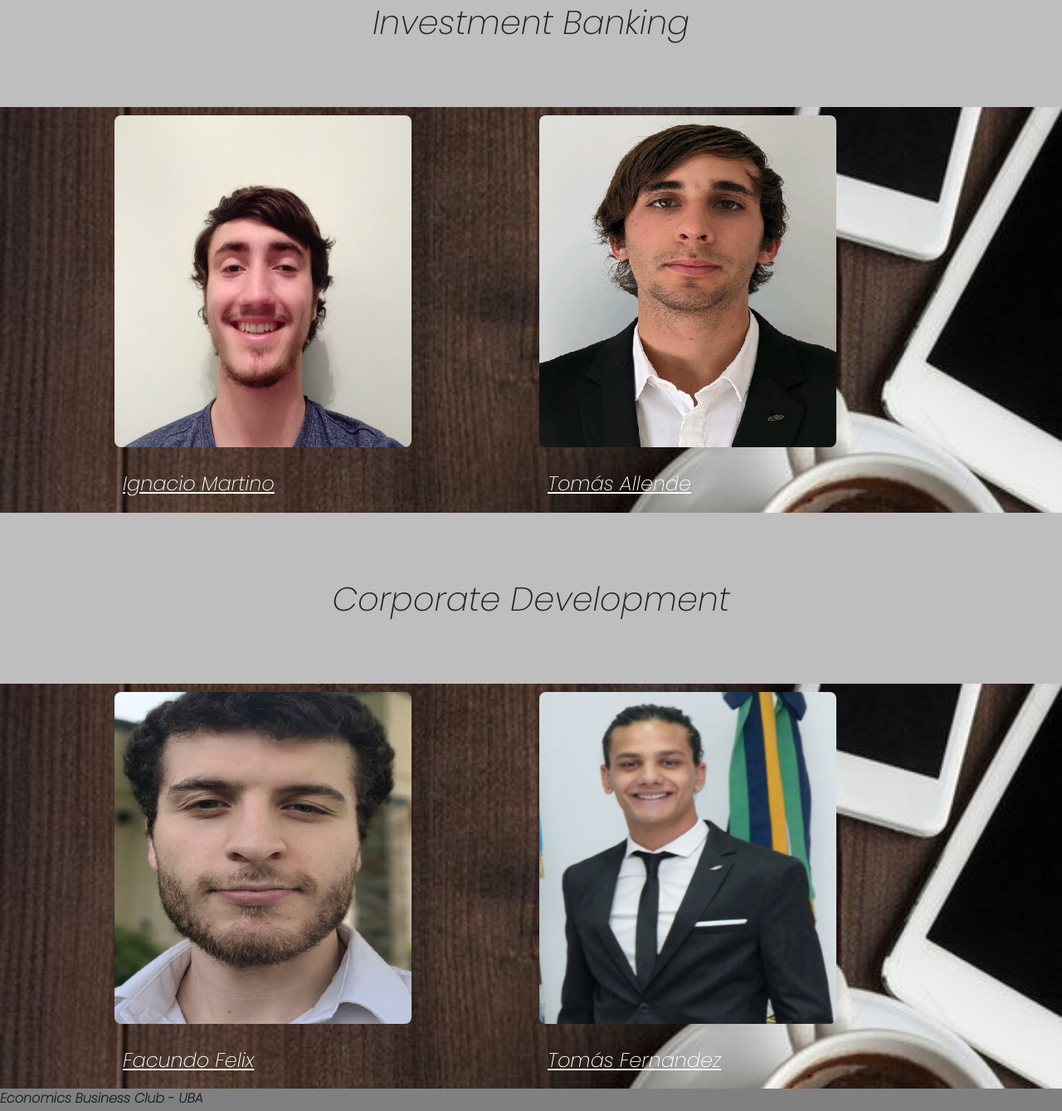
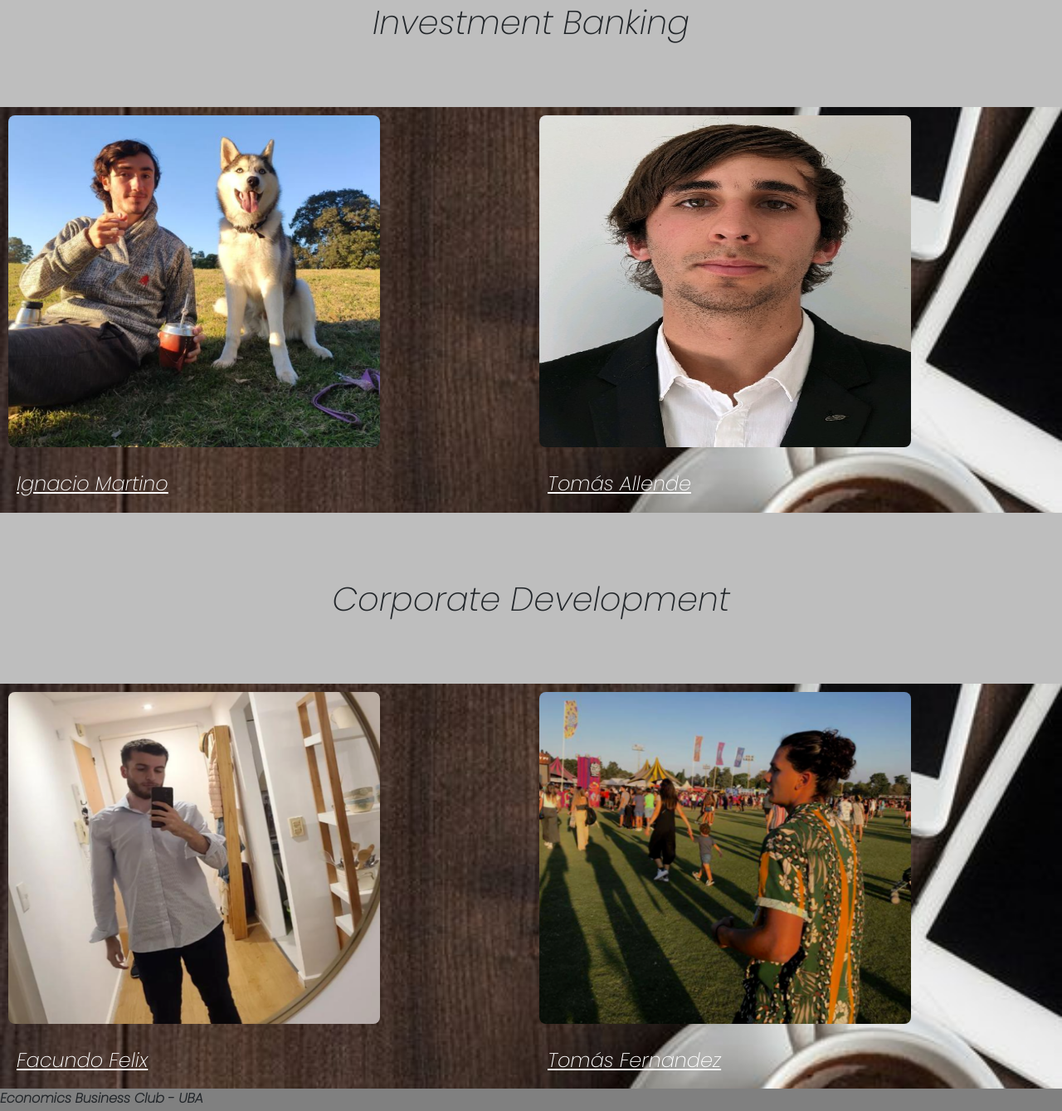
Before and after one commit to IgnacioMartino/Entrega_Final, a website: page equipo.html in a window 1280 px wide. Shown: the part 174-1513 px from the top of the page at 83% size. Drawn offline with nearby package versions, Linux system fonts and the light colour scheme.

Commit message:
Cambios hechos

```diff
--- a/equipo.html
+++ b/equipo.html
@@ -4,7 +4,7 @@
 		<title>Equipo</title>
 		<meta charset="utf-8">
 			<meta name="viewport" content="width=device-width, initial-scale=1">
-	<link href="https://cdn.jsdelivr.net/npm/bootstrap@5.1.3/dist/css/bootstrap.min.css" rel="stylesheet" integrity="sha384-1BmE4kWBq78iYhFldvKuhfTAU6auU8tT94WrHftjDbrCEXSU1oBoqyl2QvZ6jIW3" crossorigin="anonymous">
+		<link href="https://cdn.jsdelivr.net/npm/bootstrap@5.1.3/dist/css/bootstrap.min.css" rel="stylesheet" integrity="	sha384-1BmE4kWBq78iYhFldvKuhfTAU6auU8tT94WrHftjDbrCEXSU1oBoqyl2QvZ6jIW3" crossorigin="anonymous">
 		<link href="https://unpkg.com/aos@2.3.1/dist/aos.css" rel="stylesheet">
 		<link rel="stylesheet" type="text/css" href="CSS/main.css">
 	</head>
@@ -36,7 +36,7 @@
 		<div id="personal1">
 			<div class="personal">
 					<div class="cajaImagenes">
-				<a href="https://www.linkedin.com/in/ignacio-martino-169a411ba/" target="blank"><img class="cc" src="imagenes/ignacio.jpeg" alt="Igna"></a>
+						<a href="https://www.linkedin.com/in/ignacio-martino-169a411ba/" target="blank"><img class="cc" src="imagenes/igna.PNG" alt="Igna"></a>
 						<h4>Ignacio Martino</h4>
 					</div>
 					<div class="cajaImagenes">
@@ -53,11 +53,11 @@
 		<div id="personal_2">
 			<div class="personal">
 				<div class="cajaImagenes">
-				<a href="https://www.linkedin.com/in/facundo-felix-66155b167/" target="blank"><img class="cc" src="imagenes/felix.png" alt="Facu"></a>
+					<a href="https://www.linkedin.com/in/facundo-felix-66155b167/" target="blank"><img class="cc" src="imagenes/felix1.png" alt="Facu"></a>
 					<h4>Facundo Felix</h4>
 				</div>
 				<div class="cajaImagenes">
-			<a href="https://www.linkedin.com/in/tomas-fernandez-9855ba1bb/" target="blank"><img class="cc" src="imagenes/tomi.png" alt="tom2"></a>
+					<a href="https://www.linkedin.com/in/tomas-fernandez-9855ba1bb/" target="blank"><img class="cc" src="imagenes/fernandez.png" alt="tom2"></a>
 					<h4>Tomás Fernandez</h4>
 				</div>
 			</div>
@@ -65,10 +65,9 @@
 	</div>
 		<footer id="footer">
 			<span class="footer_titulo">Economics Business Club - UBA</span>
-
 			<div class="dropdown p-2 m-2 dropp d-flex align-items-center justify-content-center">
 			  <button class="btn btn-secondary dropdown-toggle d-flex align-items-right" type="button" id="dropdownMenuButton1" data-bs-toggle="dropdown" aria-expanded="false">
-		    Dropdown button
+			    Más aquí!
 			  </button>
 			  <ul class="dropdown-menu" aria-labelledby="dropdownMenuButton1">
 			    <li><a class="dropdown-item" href="index.html">Home</a></li>
--- a/scss/_main.scss
+++ b/scss/_main.scss
@@ -75,7 +75,6 @@ body {
 	background-size: cover;
 	height: 70px;
 	width: 100%;
-
 		a img{
 			max-height: 20px;
 			max-width: 20px;
@@ -119,7 +118,7 @@ body {
 /*equipo------------------------*/
 
 .cc {
-	@media all and (max-width:576px){
+	@media all and (max-width:400px){
 		display:none;
 	}
 }
@@ -165,13 +164,13 @@ body {
 }
 
 .cajaImagenes {
-	width: 40%;
-	height: 40%;
+	width: 50%;
+	height: 50%;
 		a img {
 			max-width: 100%;
 			margin: 10px;
 			border-radius: 8px;
-			height: 250px;
+			height: 70%;
 			width: 70%;
 				@media all and (min-width: 920px){
 				height: 400px;
@@ -269,17 +268,14 @@ $fuentes:(
 .titulo {
 	text-align: left;
 	height: 0px;
-
 		h3{
 			@media all and (max-width: 750px){
 				font-size:1rem;
 				font-weight:bold
-
 			}
 			@media all and (max-width: 500px){
 				font-size:0.8rem;
 				font-weight:bold
-
 			}
 		}
 }
```
Also changed, not shown: club.html (+3 -3 lines), contacto.html (+2 -6 lines), eventos.html (+1 -7 lines), index.html (+1 -6 lines), CSS/main.css, imagenes/felix1.png (added), imagenes/fernandez.png (added), imagenes/igna.png (added). Lines whose indentation alone changed are shown as unchanged.
